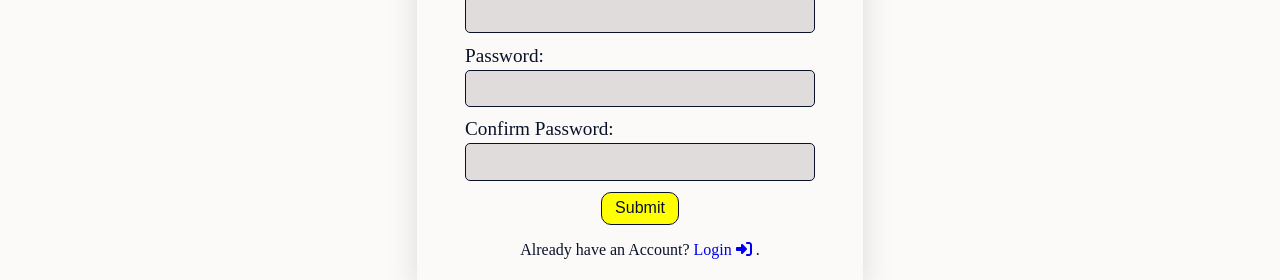
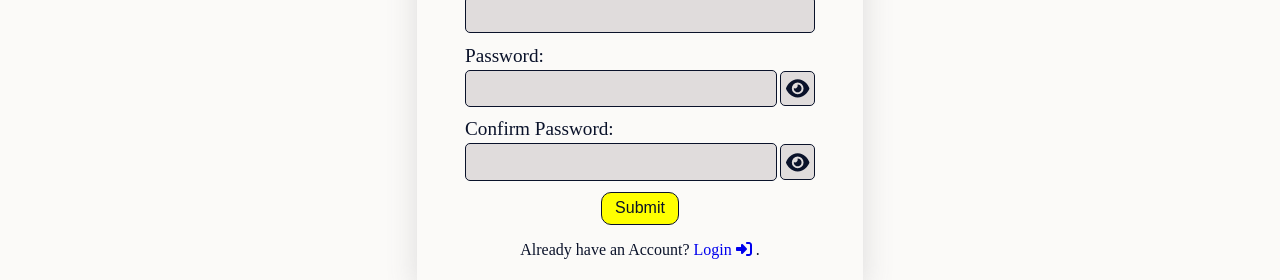
Before and after one commit to abror2142/poll-website, a React app in the folder frontend/: page /signup in a window 1280 px wide. Shown: the part 384-664 px from the top of the page. Built offline with nearby package versions, Linux system fonts and the light colour scheme.

Commit message:
Signup page show password logic and style

```diff
--- a/frontend/src/containers/Auth/Signup.js
+++ b/frontend/src/containers/Auth/Signup.js
@@ -3,7 +3,7 @@ import { useState, useEffect } from "react";
 import { Link } from "react-router-dom";
 
 import { FontAwesomeIcon } from "@fortawesome/react-fontawesome";
-import { faCircleExclamation, faPenToSquare, faRightToBracket, faXmark } from "@fortawesome/free-solid-svg-icons";
+import { faCircleExclamation, faPenToSquare, faRightToBracket, faXmark, faEye, faEyeSlash } from "@fortawesome/free-solid-svg-icons";
 
 import validateForm from "../../utils/validateForm";
 import { signup } from "../../utils/AuthAPI";
@@ -33,6 +33,7 @@ function Signup() {
 
     const [errors, setErrors] = useState({})
     const [submitting, setSubmitting] = useState(false)
+    const [showPassword, setShowPassword] = useState(false)
 
 
     useEffect(()=> {
@@ -180,9 +181,11 @@ function Signup() {
                         <label htmlFor="password">Password: </label>
                     </div>
 
+                    <div className="input-password-field">
                         <div className="input-field">
                         <input
                             id="password"
+                            type={showPassword ? "text" : "password"}
                             onChange={(e) => setPassword(e.target.value)}
                             onFocus={() => {
                                 setFocusPassword(true)
@@ -200,6 +203,15 @@ function Signup() {
                             && (errors.password.length > 0)
                             && <FontAwesomeIcon className="error-icon" icon={faCircleExclamation}/>
                         }
+                        </div>
+                        <div className="show-password-box">
+                            {
+                                showPassword
+                                ? <FontAwesomeIcon className="show-password-icon" icon={faEyeSlash} onClick={() => setShowPassword(false)}/>
+                                : <FontAwesomeIcon className="show-password-icon" icon={faEye} onClick={() => setShowPassword(true)}/>
+                            }
+                        </div>
+
                     </div>
 
                     {
@@ -232,9 +244,11 @@ function Signup() {
                         <label htmlFor="re-password">Confirm Password:</label>
                     </div>
 
+                    <div className="input-password-field">
                         <div className="input-field">
                             <input
                                 id="re-password"
+                                type={showPassword ? "text" : "password"}
                                 onChange={(e) => setRePassword(e.target.value)}
                                 onFocus={() => {
                                     setFocusRePassword(true)
@@ -253,6 +267,16 @@ function Signup() {
                                 && <FontAwesomeIcon className="error-icon" icon={faCircleExclamation}/>
                             }
                         </div>
+                        <div className="show-password-box">
+                            {
+                                showPassword
+                                ? <FontAwesomeIcon className="show-password-icon" icon={faEyeSlash} onClick={() => setShowPassword(false)}/>
+                                : <FontAwesomeIcon className="show-password-icon" icon={faEye} onClick={() => setShowPassword(true)}/>
+                            }
+                        </div>
+                    </div>
+
+
 
                     {
                         touchedRePassword
--- a/frontend/src/style.css
+++ b/frontend/src/style.css
@@ -179,10 +179,13 @@ input {
 .input-field {
     display: flex;
     align-items: center;
+    gap: 1rem;
     border: 1px solid #0a122a;
     border-radius: 5px;
     background-color: rgb(224, 220, 220);
     padding: 0 5px;
+
+    flex-grow: 1;
 }
 
 .error-icon {
@@ -211,6 +214,27 @@ input {
     color: red;
 }
 
+.input-password-field {
+    width: 100%;
+    display: flex;
+    align-items: center;
+    gap: 0.2rem;
+}
+
+.show-password-icon {
+    font-size: 1.3rem;
+}
+
+.show-password-box {
+    background-color: rgb(224, 220, 220);
+    height: 2.2rem;
+    display: flex;
+    align-items: center;
+    padding: 0 0.3rem;
+    border: 1px solid #0a122a;
+    border-radius: 5px;
+}
+
 .form-button {
     display: flex;
     justify-content: center;
@@ -222,7 +246,7 @@ input {
     padding:0.4rem 0.8rem;
     border-radius: 10px;
     border: 1px solid #0a122a;
-    color: #0a122a;
+    color: hsl(225, 62%, 10%);
 }
 
 .auth-page-footer {
```
Lines whose indentation alone changed are shown as unchanged.
